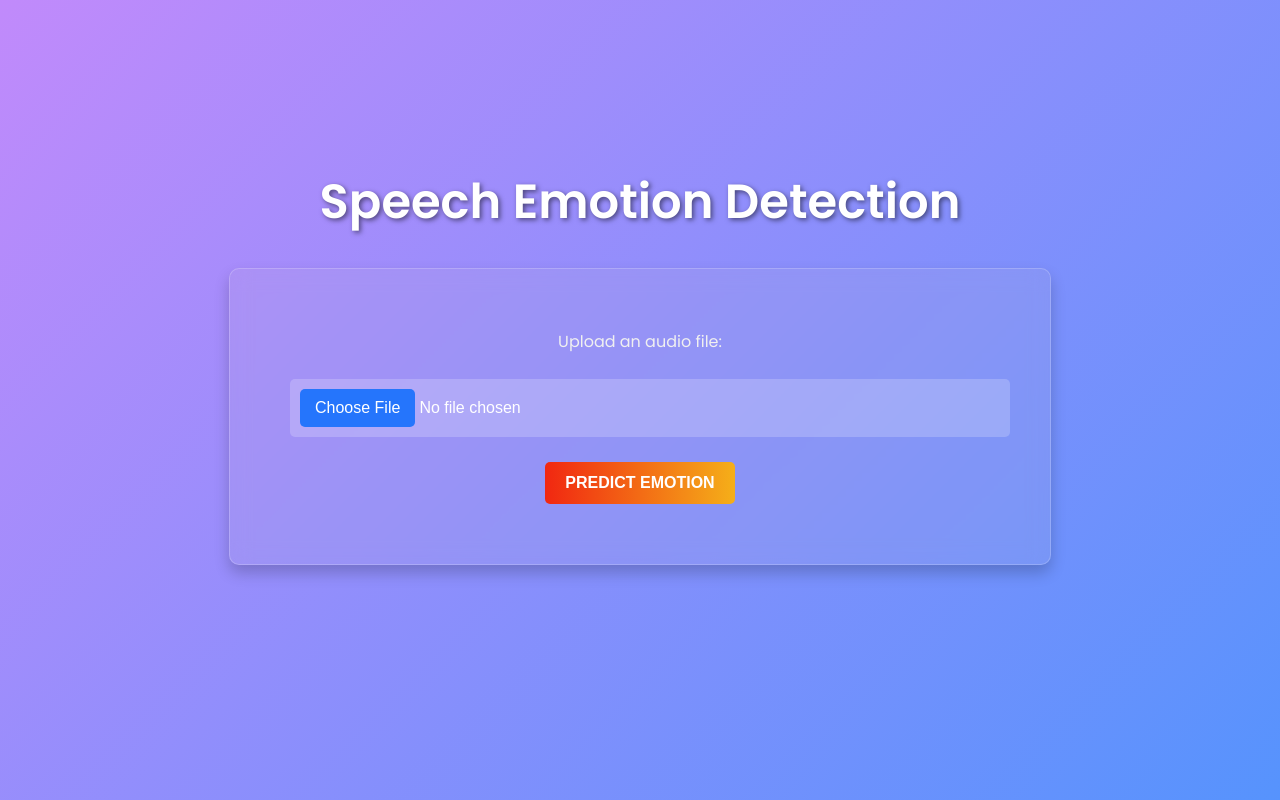
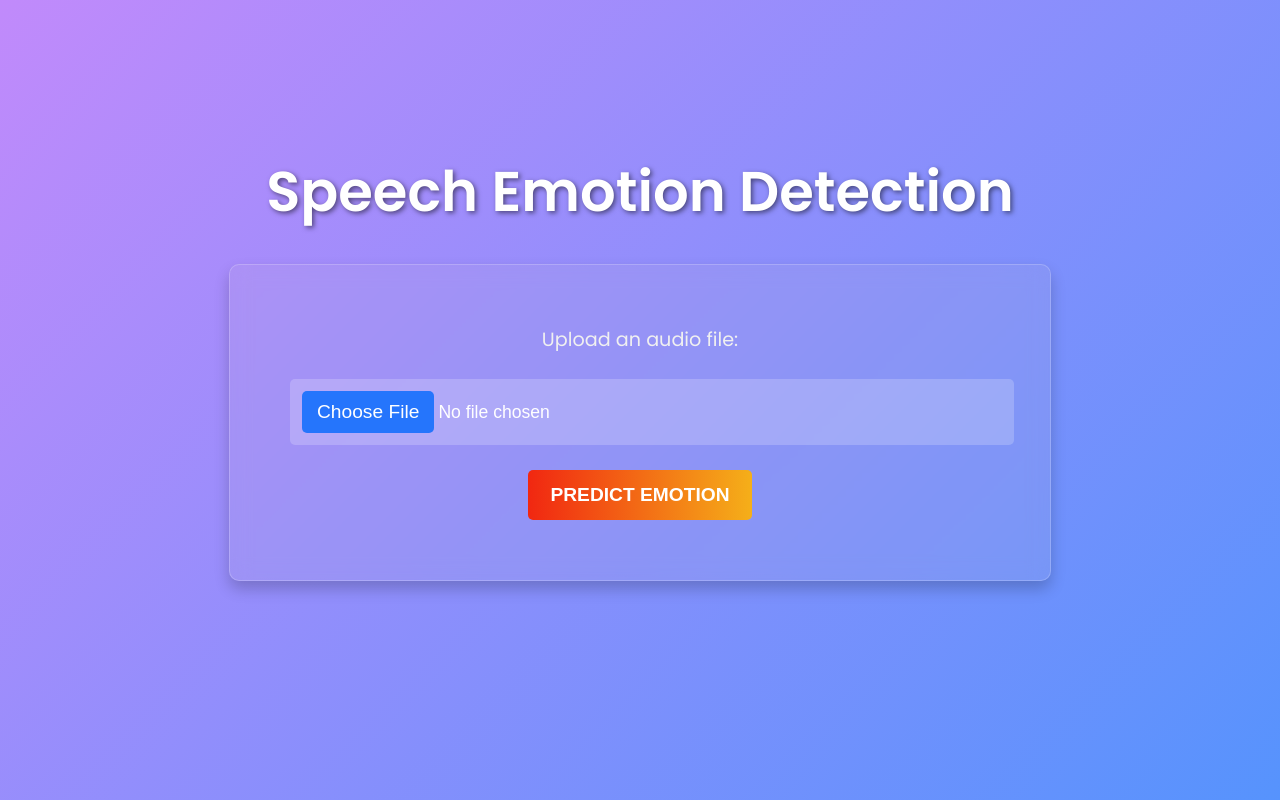
Before and after one commit to Silverstar2793/Speech-emotion-Recognition, a Flask app: page / in a window 1280 px wide. Run offline with Flask 3, Linux system fonts and the light colour scheme.

Commit message:
Update styles.css

```diff
--- a/files/static/styles.css
+++ b/files/static/styles.css
@@ -35,7 +35,7 @@ form {
 
 /* Headings */
 h1 {
-    font-size: 3rem; /* Increased font size */
+    font-size: 3.5rem; /* Further increased font size for heading */
     color: #fff;
     margin-bottom: 30px;
     text-shadow: 2px 2px 5px rgba(0, 0, 0, 0.5);
@@ -45,7 +45,7 @@ h1 {
 
 /* Labels */
 label {
-    font-size: 1rem;
+    font-size: 1.2rem; /* Increased font size for labels */
     margin-bottom: 10px;
     display: block;
     color: #f0f0f0;
@@ -56,13 +56,13 @@ input[type="file"] {
     background: rgba(255, 255, 255, 0.2);
     border: none;
     border-radius: 5px;
-    padding: 10px;
+    padding: 12px; /* Adjusted padding */
     margin: 15px 0;
     width: 100%;
     color: #fff;
     cursor: pointer;
     outline: none;
-    font-size: 1rem;
+    font-size: 1.1rem; /* Increased font size for input */
 }
 
 input[type="file"]::-webkit-file-upload-button {
@@ -72,7 +72,7 @@ input[type="file"]::-webkit-file-upload-button {
     padding: 10px 15px;
     border-radius: 5px;
     cursor: pointer;
-    font-size: 1rem;
+    font-size: 1.2rem; /* Increased font size for file upload button */
     transition: background-color 0.3s ease;
 }
 
@@ -86,8 +86,8 @@ button[type="submit"] {
     background: linear-gradient(90deg, #f12711, #f5af19);
     border: none;
     border-radius: 5px;
-    padding: 12px 20px;
-    font-size: 1rem;
+    padding: 14px 22px; /* Adjusted padding */
+    font-size: 1.2rem; /* Increased font size for submit button */
     color: #fff;
     cursor: pointer;
     text-transform: uppercase;
@@ -103,10 +103,11 @@ button[type="submit"]:hover {
 
 /* Emotion Result Display */
 #emotionResult {
-    font-size: 1.5rem;
+    font-size: 1.7rem; /* Slightly increased font size for emotion result */
     margin-top: 20px;
     color: #ffeb3b;
     text-shadow: 1px 1px 2px rgba(0, 0, 0, 0.5);
+    font-family:Impact, Haettenschweiler, 'Arial Narrow Bold', sans-serif;
     text-align: center; /* Center text */
     width: 100%; /* Ensure full-width alignment */
     position: relative; /* Ensure it stays below the form */
```
